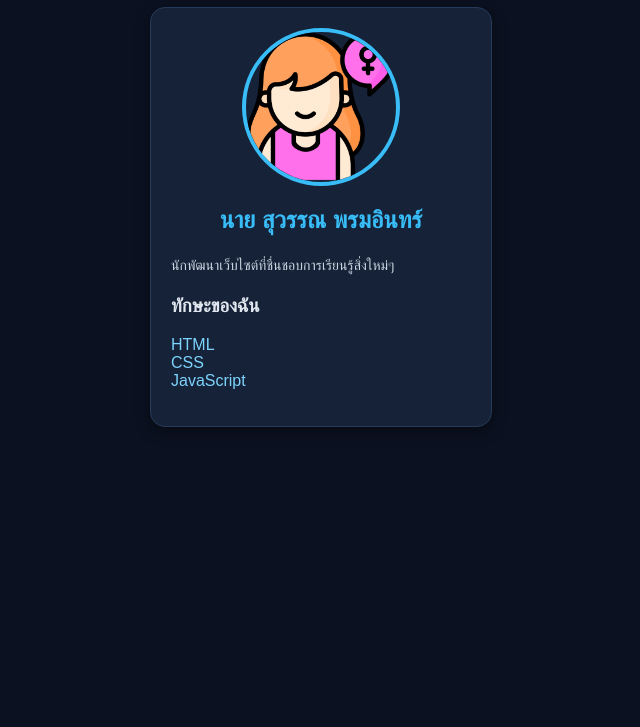
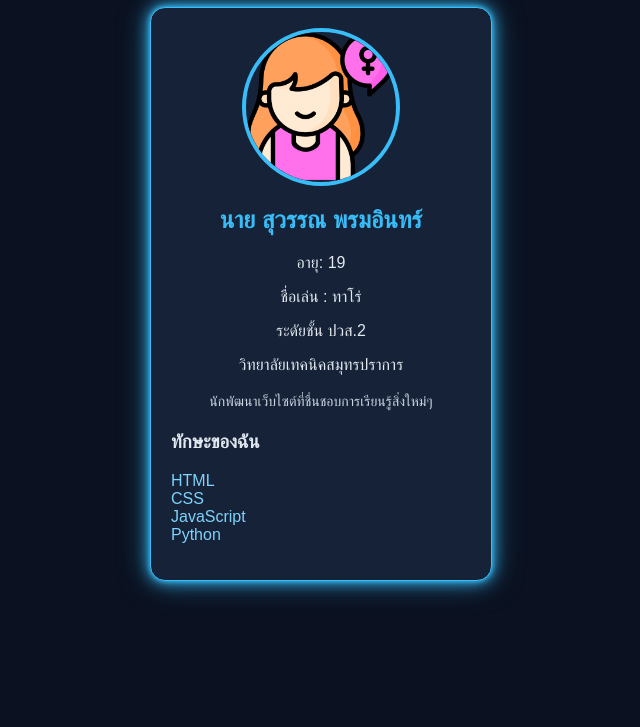
Before and after one commit to SPT0250/my-web-profile, a plain HTML site: page index.html in a window 1280 px wide. Shown: the part 73-800 px from the top of the page, without its empty margins (319-959 px from the left). Drawn offline with Linux system fonts and the light colour scheme.

Commit message:
สร้างหน้าแรกของเว็บไซต์

```diff
--- a/index.html
+++ b/index.html
@@ -23,6 +23,10 @@
     <section class="card">
       <img src="gender_3066802.png" alt="รูปโปรไฟล์ตัวอย่าง">
       <h2 id="profile-name">นาย สุวรรณ พรมอินทร์</h2>
+      <p class="S">อายุ: 19</p>
+      <p class="S">ชื่อเล่น : ทาโร่</p>
+      <p class="S">ระดัยชั้น ปวส.2</p>
+      <p class="S">วิทยาลัยเทคนิคสมุทรปราการ</p>
       <p class="bio">นักพัฒนาเว็บไซต์ที่ชื่นชอบการเรียนรู้สิ่งใหม่ๆ</p>
 
       <h3>ทักษะของฉัน</h3>
@@ -30,6 +34,8 @@
         <li>HTML</li>
         <li>CSS</li>
         <li>JavaScript</li>
+        <li>Python</li>
+
       </ul>
     </section>
   </main>
--- a/style.css
+++ b/style.css
@@ -10,8 +10,11 @@ body {
 .card {
   width: 300px;
   background-color: #162238;
-  border: 1px solid #263B59;
-  box-shadow: 0 4px 15px rgba(0, 0, 0, 0.4);
+  border: 1px solid #38BDF8;
+  box-shadow:
+    0 0 5px #38BDF8,
+    0 0 15px #38BDF8,
+    0 0 30px rgba(56, 189, 248, 0.5);
   margin: 20px auto;
   padding: 20px;
   border-radius: 15px;
@@ -36,6 +39,7 @@ body {
 
 /* ภารกิจที่ 6: จัดสไตล์ bio */
 .bio {
+  text-align: center;
   color: #CBD5E1;
   font-size: 14px;
   line-height: 1.6;
@@ -55,3 +59,8 @@ header {
 header h1 {
   color: #38BDF8;
 }
+
+.S {
+    text-align: center;
+    font-size: 16px;
+}
```
